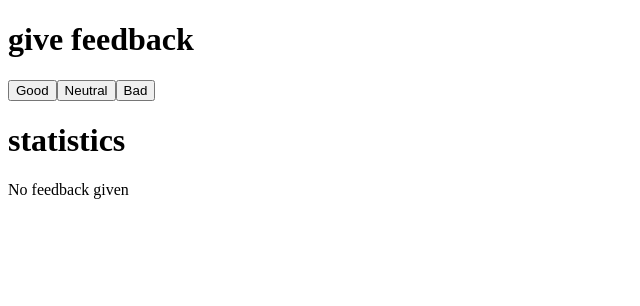
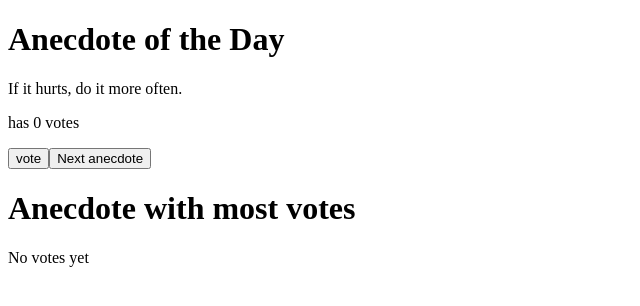
Before and after one commit to MehtabS3/full-stack, a React (Vite) app in the folder part1/: page / in a window 1280 px wide. Shown: the top 306 px of the page, without its empty margins (0-640 px from the left). Built offline with nearby package versions, Linux system fonts and the light colour scheme.

Commit message:
added vote button

```diff
--- /dev/null
+++ b/part1/src/App2.jsx
@@ -0,0 +1,69 @@
+import { useState } from "react";
+
+const App2 = () => {
+  const anecdotes = [
+    "If it hurts, do it more often.",
+    "Adding manpower to a late software project makes it later!",
+    "The first 90 percent of the code accounts for the first 90 percent of the development time...The remaining 10 percent of the code accounts for the other 90 percent of the development time.",
+    "Any fool can write code that a computer can understand. Good programmers write code that humans can understand.",
+    "Premature optimization is the root of all evil.",
+    "Debugging is twice as hard as writing the code in the first place. Therefore, if you write the code as cleverly as possible, you are, by definition, not smart enough to debug it.",
+    "Programming without an extremely heavy use of console.log is same as if a doctor would refuse to use x-rays or blood tests when diagnosing patients.",
+    "The only way to go fast, is to go well.",
+  ];
+
+  const [selected, setSelected] = useState(0);
+  const [allVotes, setAllVotes] = useState(Array(8).fill(0));
+
+  const handleVoteClick = () => {
+    const newV = [...allVotes];
+    newV[selected] += 1;
+    setAllVotes(newV);
+  };
+
+  const HandleAnecClick = () => {
+    const arrIndex = Math.floor(Math.random() * anecdotes.length);
+    setSelected(arrIndex);
+  };
+
+  const Anecdote = ({ text, votesCount }) => (
+    <div>
+      <p> {text}</p>
+      <p>has {votesCount} votes</p>
+    </div>
+  );
+
+  const Winner = ({ anecdotes, allVotes }) => {
+    const hiVcount = Math.max(...allVotes);
+    const winIndex = allVotes.indexOf(hiVcount);
+    const winner = anecdotes[winIndex];
+    if (hiVcount === 0) {
+      return <p>No votes yet</p>;
+    }
+
+    return (
+      <div>
+        <p>{winner}</p>
+        <p>has {hiVcount}</p>
+      </div>
+    );
+  };
+  const Button = ({ onClick, text }) => (
+    <button onClick={onClick}>{text}</button>
+  );
+
+  return (
+    <div>
+      <h1>Anecdote of the Day</h1>
+      <Anecdote text={anecdotes[selected]} votesCount={allVotes[selected]} />
+
+      <Button onClick={handleVoteClick} text="vote" />
+      <Button onClick={HandleAnecClick} text="Next anecdote" />
+
+      <h1>Anecdote with most votes</h1>
+      <Winner anecdotes={anecdotes} allVotes={allVotes} />
+    </div>
+  );
+};
+
+export default App2;
--- a/part1/src/main.jsx
+++ b/part1/src/main.jsx
@@ -1,3 +1,3 @@
 import ReactDOM from "react-dom/client";
-import App1 from "./App1";
-ReactDOM.createRoot(document.getElementById("root")).render(<App1 />);
+import App2 from "./App2";
+ReactDOM.createRoot(document.getElementById("root")).render(<App2 />);
```
